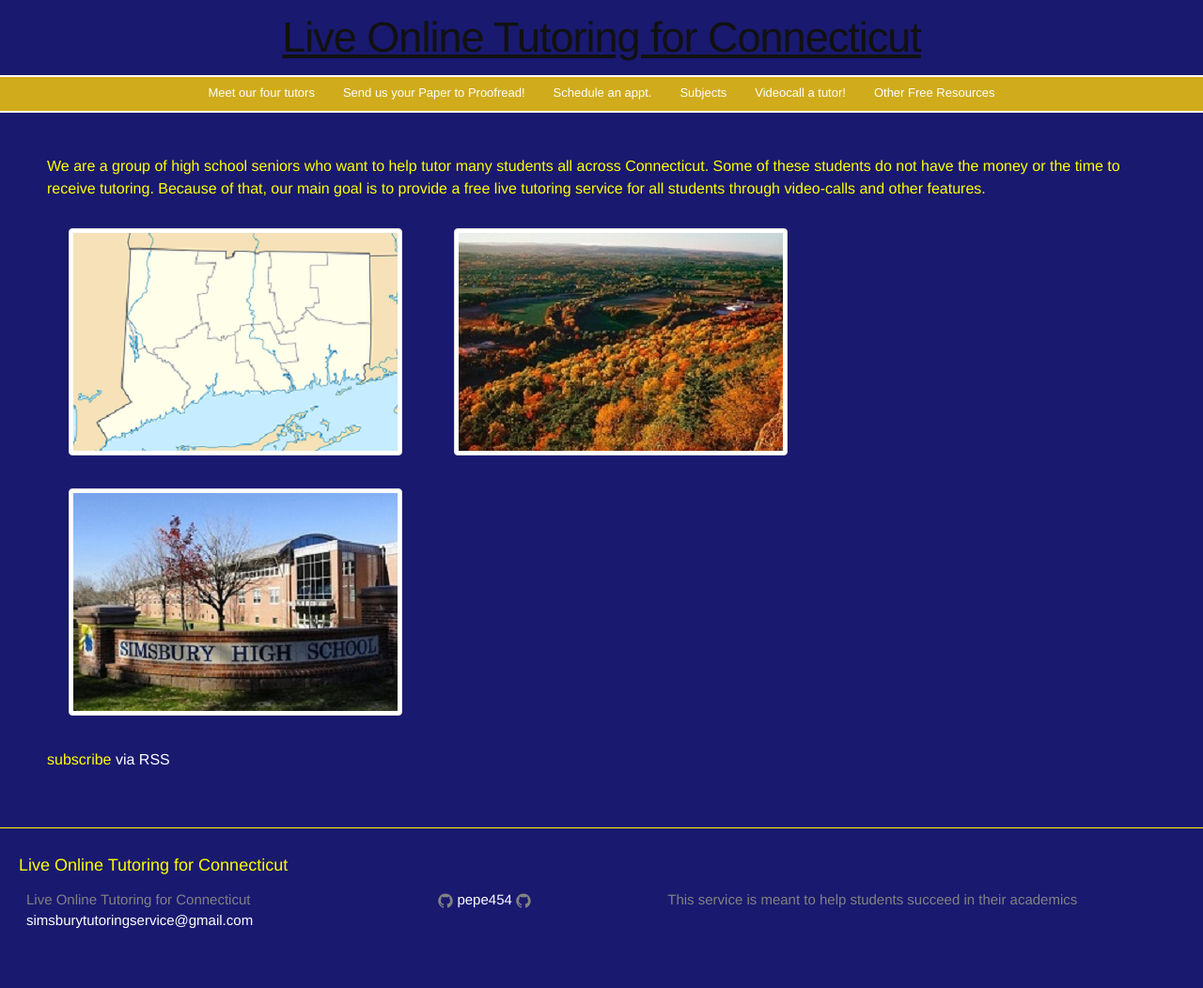
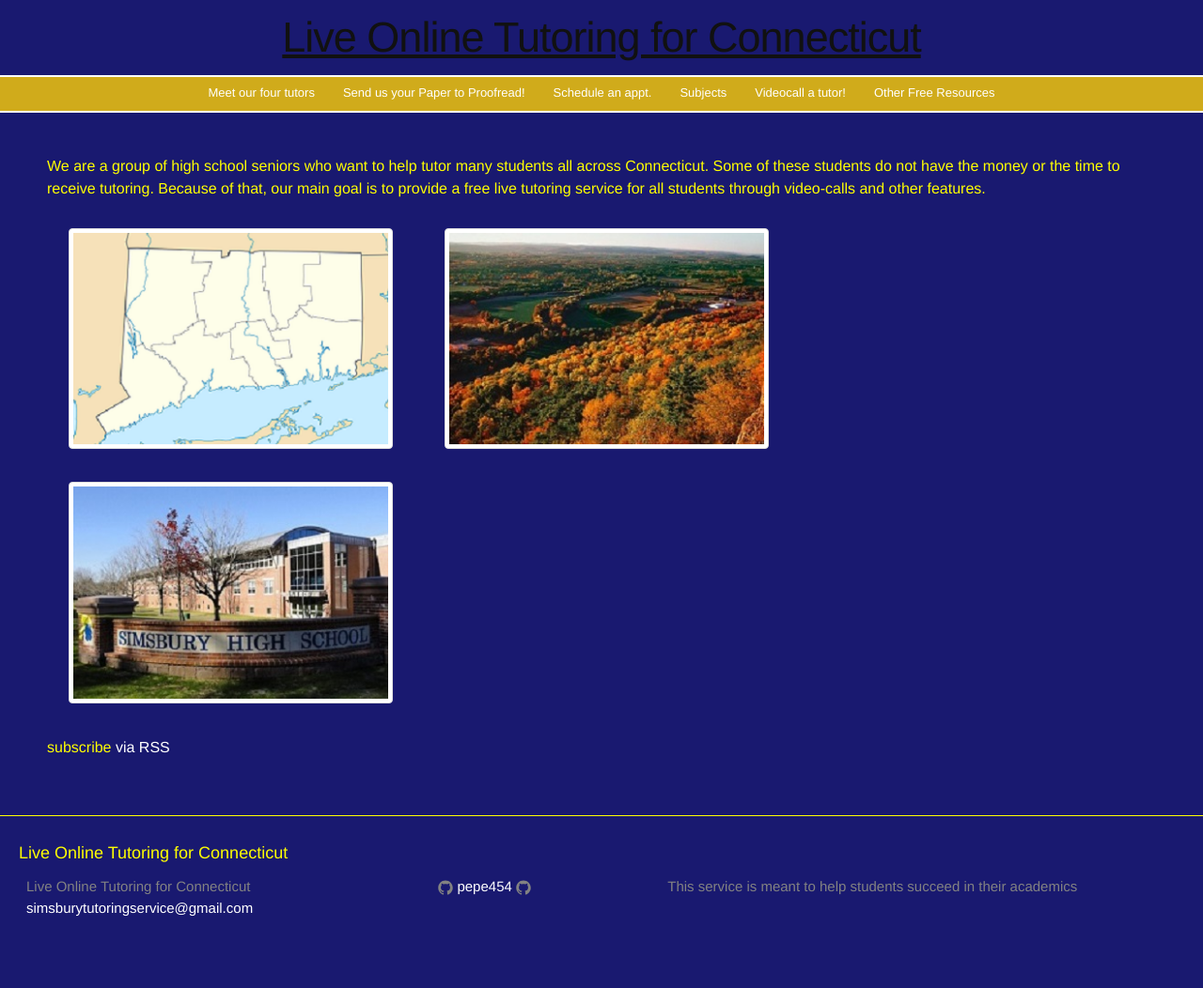
Before and after one commit to pepe454/pepe454.github.io, a Jekyll site: the page built from index.html, in a window 1280 px wide. Shown: the whole page at 94% size. Built offline with Jekyll 4.4.1, drawn with Linux system fonts in a browser that asks for light colours; the list of posts is cut into pages by our own code.

Commit message:
Update index.html

```diff
--- a/index.html
+++ b/index.html
@@ -34,13 +34,13 @@ layout: default
 
   <div class="gallery">
       <figure class="gallery-item">
-        <img class="thumbnail" src="https://github.com/pepe454/pepe454.github.io/blob/master/2000px-USA_Connecticut_location_map.svg%20(1).jpg?raw=true">
+        <img class="thumbnail" width= "345px" src="https://github.com/pepe454/pepe454.github.io/blob/master/2000px-USA_Connecticut_location_map.svg%20(1).jpg?raw=true">
       </figure>
       <figure class="gallery-item">
-        <img class="thumbnail" src="https://github.com/pepe454/pepe454.github.io/blob/master/talcott-mountain-in-simsbury.jpg?raw=true">
+        <img class="thumbnail" width= "345px" src="https://github.com/pepe454/pepe454.github.io/blob/master/talcott-mountain-in-simsbury.jpg?raw=true">
       </figure>
       <figure class="gallery-item">
-        <img class="thumbnail" src="https://github.com/pepe454/pepe454.github.io/blob/master/201503551422a35d619.jpg?raw=true">
+        <img class="thumbnail" width= "345px" src="https://github.com/pepe454/pepe454.github.io/blob/master/201503551422a35d619.jpg?raw=true">
       </figure>
   </div>
   <p class="rss-subscribe">subscribe <a href="https://cdn.rawgit.com/pepe454/pepe454.github.io/master/email.html">via RSS</a></p>
```
